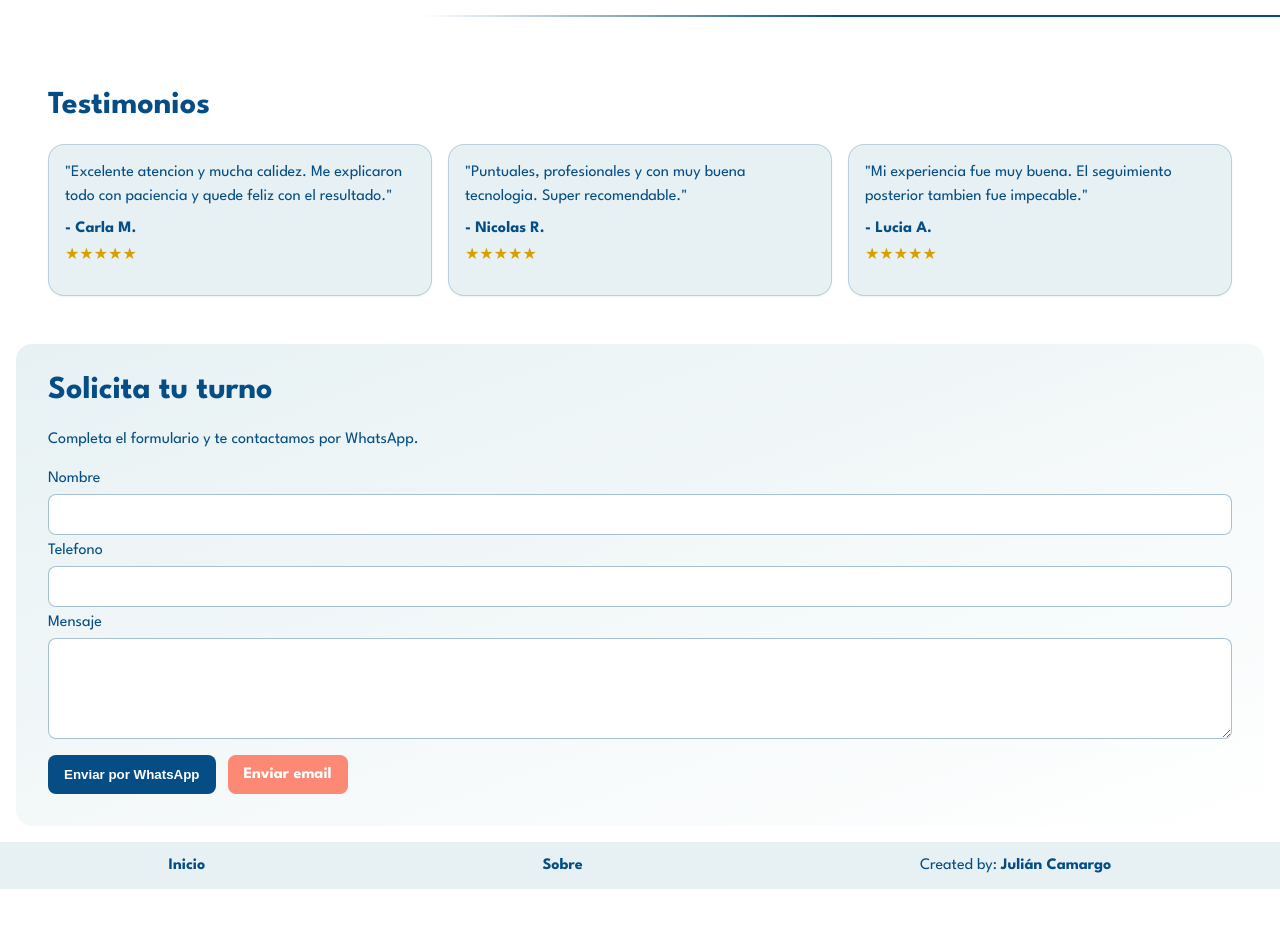
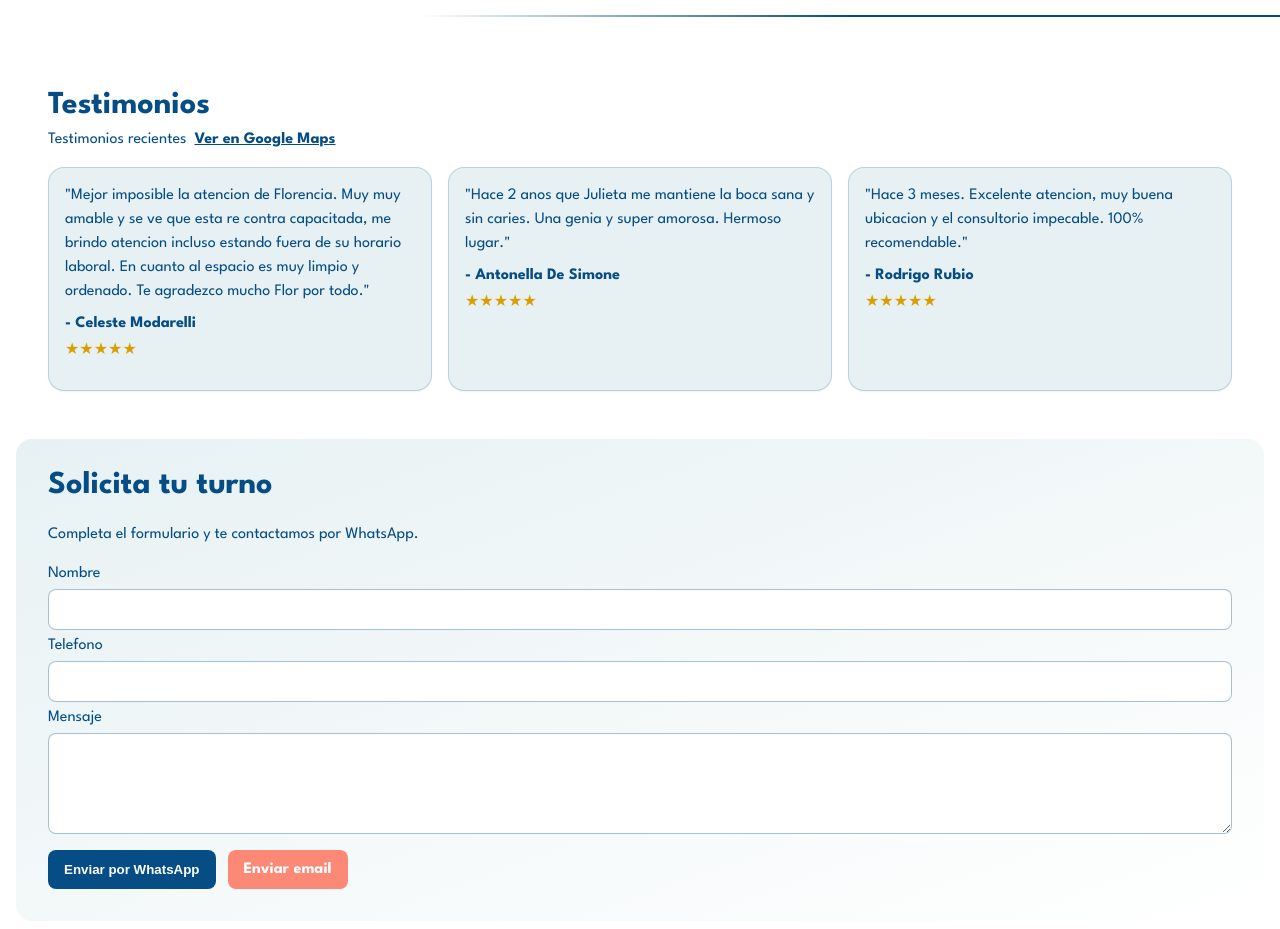
Before and after one commit to julian87nicolas/odontointegral-react, a React (Create React App) app: page / in a window 1280 px wide. Shown: the part 1420-2349 px from the top of the page. Before the commit the page ends 2309 px from the top, so only its background shows below. Built offline with nearby package versions, Linux system fonts and the light colour scheme; no server answers.

Commit message:
chore: consolidar cambios de etapas y contenido

```diff
--- a/src/components/Testimonials.js
+++ b/src/components/Testimonials.js
@@ -1,14 +1,110 @@
+import { useEffect, useMemo, useState } from "react";
 import { useClinic } from "../context/ClinicContext";
 import "./styles/testimonials.css";
 
 function Testimonials() {
-  const { testimonials } = useClinic();
+  const { testimonials, googlePlaceQuery, mapsUrl } = useClinic();
+  const [googleTestimonials, setGoogleTestimonials] = useState([]);
+  const [source, setSource] = useState("local");
+
+  useEffect(() => {
+    let isMounted = true;
+
+    async function loadGoogleReviews() {
+      const apiKey = process.env.REACT_APP_GOOGLE_MAPS_API_KEY;
+
+      if (!apiKey) {
+        return;
+      }
+
+      try {
+        const searchResponse = await fetch("https://places.googleapis.com/v1/places:searchText", {
+          method: "POST",
+          headers: {
+            "Content-Type": "application/json",
+            "X-Goog-Api-Key": apiKey,
+            "X-Goog-FieldMask": "places.id",
+          },
+          body: JSON.stringify({
+            textQuery: googlePlaceQuery,
+            languageCode: "es",
+          }),
+        });
+
+        if (!searchResponse.ok) {
+          return;
+        }
+
+        const searchData = await searchResponse.json();
+        const placeId = searchData?.places?.[0]?.id;
+
+        if (!placeId) {
+          return;
+        }
+
+        const detailsResponse = await fetch(`https://places.googleapis.com/v1/places/${placeId}`, {
+          headers: {
+            "X-Goog-Api-Key": apiKey,
+            "X-Goog-FieldMask": "reviews",
+          },
+        });
+
+        if (!detailsResponse.ok) {
+          return;
+        }
+
+        const detailsData = await detailsResponse.json();
+        const reviews = Array.isArray(detailsData?.reviews) ? detailsData.reviews : [];
+
+        const normalized = reviews
+          .map((review, index) => ({
+            id: review.name || `google-${index}`,
+            author: review.authorAttribution?.displayName || "Paciente",
+            rating: Number(review.rating) || 5,
+            text: review.text?.text || review.originalText?.text || "",
+            publishedAt: review.publishTime ? new Date(review.publishTime).getTime() : 0,
+          }))
+          .filter((review) => review.text && review.rating === 5)
+          .sort((a, b) => b.publishedAt - a.publishedAt)
+          .slice(0, 5);
+
+        if (isMounted && normalized.length > 0) {
+          setGoogleTestimonials(normalized);
+          setSource("google");
+        }
+      } catch (error) {
+        // Fallback a testimonios locales si la API no esta configurada o falla.
+      }
+    }
+
+    loadGoogleReviews();
+
+    return () => {
+      isMounted = false;
+    };
+  }, [googlePlaceQuery]);
+
+  const visibleTestimonials = useMemo(() => {
+    if (source === "google" && googleTestimonials.length > 0) {
+      return googleTestimonials;
+    }
+    return testimonials
+      .filter((review) => Number(review.rating) === 5)
+      .slice(0, 5);
+  }, [googleTestimonials, source, testimonials]);
 
   return (
     <section className="testimonials reveal" aria-label="Testimonios de pacientes">
       <h2>Testimonios</h2>
+      <p className="testimonials-source">
+        {source === "google" ? "Ultimas 5 opiniones de 5 estrellas en Google Maps" : "Testimonios recientes"}
+        {" "}
+        <a href={mapsUrl} target="_blank" rel="noreferrer">
+          Ver en Google Maps
+        </a>
+      </p>
       <div className="testimonials-grid">
-        {testimonials.map((item) => (
+        {visibleTestimonials.map((item) => (
           <article className="testimonial-card" key={item.id}>
             <p className="testimonial-text">"{item.text}"</p>
             <p className="testimonial-author">- {item.author}</p>
--- a/src/components/styles/testimonials.css
+++ b/src/components/styles/testimonials.css
@@ -7,6 +7,17 @@
   font-size: 2rem;
   margin-bottom: 1.5rem;
   color: var(--dark);
+}
+
+.testimonials-source {
+  margin-top: -0.75rem;
+  margin-bottom: 1.25rem;
+}
+
+.testimonials-source a {
+  margin-left: 0.25rem;
+  color: var(--dark);
+  font-weight: 700;
 }
 
 .testimonials-grid {
--- a/src/context/ClinicContext.js
+++ b/src/context/ClinicContext.js
@@ -7,23 +7,26 @@ const clinicData = {
   email: "auradentalmza@gmail.com",
   instagram: "https://www.instagram.com/odontologia_aura/",
   address: "Balcarce 36, Godoy Cruz, Mendoza",
+  mapsUrl:
+    "https://www.google.com/maps/place/AURA+Odontolog%C3%ADa/@-32.9244217,-68.845515,17z/data=!4m8!3m7!1s0x967e093713e41fe7:0x25ca5b3efba3fe3a!8m2!3d-32.9244262!4d-68.8429401!9m1!1b1!16s%2Fg%2F11xytbnl11",
+  googlePlaceQuery: "AURA Odontologia Balcarce 36 Godoy Cruz Mendoza",
   testimonials: [
     {
       id: 1,
-      author: "Carla M.",
-      text: "Excelente atencion y mucha calidez. Me explicaron todo con paciencia y quede feliz con el resultado.",
+      author: "Celeste Modarelli",
+      text: "Mejor imposible la atencion de Florencia. Muy muy amable y se ve que esta re contra capacitada, me brindo atencion incluso estando fuera de su horario laboral. En cuanto al espacio es muy limpio y ordenado. Te agradezco mucho Flor por todo.",
       rating: 5,
     },
     {
       id: 2,
-      author: "Nicolas R.",
-      text: "Puntuales, profesionales y con muy buena tecnologia. Super recomendable.",
+      author: "Antonella De Simone",
+      text: "Hace 2 anos que Julieta me mantiene la boca sana y sin caries. Una genia y super amorosa. Hermoso lugar.",
       rating: 5,
     },
     {
       id: 3,
-      author: "Lucia A.",
-      text: "Mi experiencia fue muy buena. El seguimiento posterior tambien fue impecable.",
+      author: "Rodrigo Rubio",
+      text: "Hace 3 meses. Excelente atencion, muy buena ubicacion y el consultorio impecable. 100% recomendable.",
       rating: 5,
     },
   ],
```
